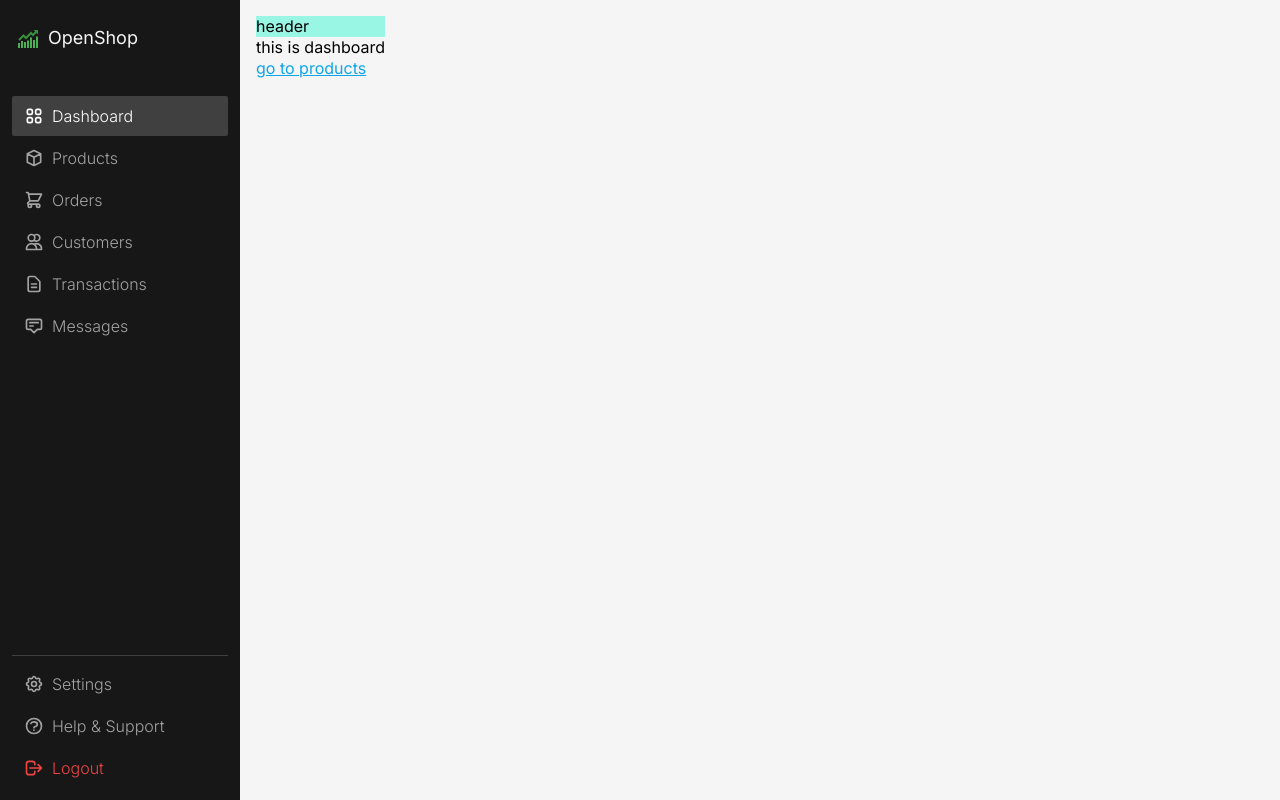
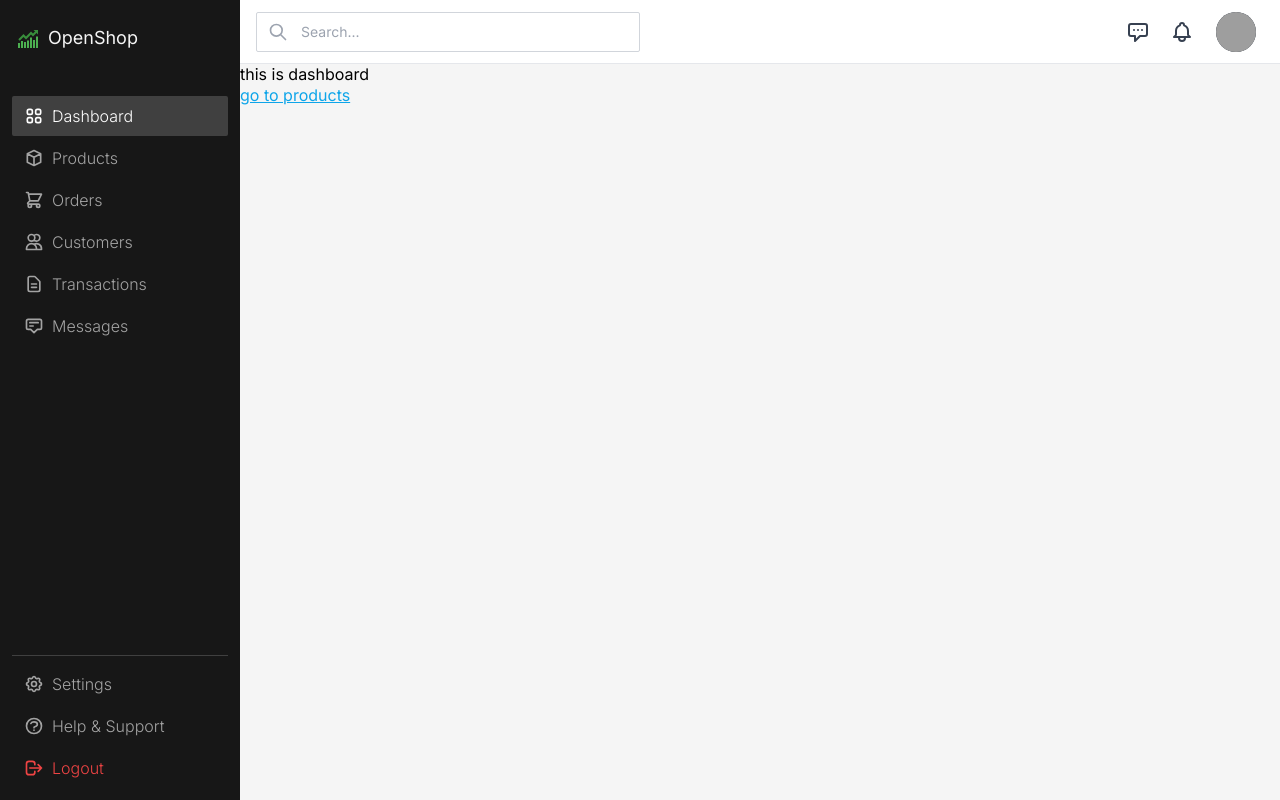
Before and after one commit to UchithmaSenevirathne/React-Dashboard, a React (Create React App) app: page / in a window 1280 px wide. Built offline with nearby package versions, Linux system fonts and the light colour scheme; grey boxes are pictures that could not be loaded.

Commit message:
create header

```diff
--- a/package.json
+++ b/package.json
@@ -3,6 +3,7 @@
   "version": "0.1.0",
   "private": true,
   "dependencies": {
+    "@headlessui/react": "^2.0.4",
     "@testing-library/jest-dom": "^5.17.0",
     "@testing-library/react": "^13.4.0",
     "@testing-library/user-event": "^13.5.0",
--- /dev/null
+++ b/src/components/shared/Header.jsx
@@ -0,0 +1,144 @@
+import React, {Fragment} from 'react'
+import { HiOutlineBell, HiOutlineChatAlt, HiOutlineSearch } from 'react-icons/hi'
+import { Menu, Popover, Transition } from '@headlessui/react'
+import classNames from 'classnames'
+import { useNavigate } from 'react-router-dom'
+
+export default function Header() {
+    const navigate = useNavigate()
+
+    return(
+        <div className='bg-white h-16 px-4 flex justify-between items-center border-b border-gray-200'>
+            <div className='relative'>
+                <HiOutlineSearch fontSize={20} className='text-gray-400 absolute top-1/2 -translate-y-1/2 left-3'/>
+                <input type='text' placeholder='Search...' className='text-sm focus:outline-none active:outline-none h-10 w-[24rem] border border-gray-300 rounded-sm pr-4 pl-11'/>
+            </div>
+            <div className='flex items-center gap-2 mr-2'>
+                <Popover className="relative">
+                    {({ open }) => (
+                        <>
+                            <Popover.Button
+                                className={classNames(
+                                    open && 'bg-gray-100',
+                                    'group inline-flex items-center rounded-sm p-1.5 text-gray-700 hover:text-opacity-100 focus:outline-none active:bg-gray-100'
+                                )}
+                            >
+                                <HiOutlineChatAlt fontSize={24} />
+                            </Popover.Button>
+                            <Transition
+                                as={Fragment}
+                                enter="transition ease-out duration-200"
+                                enterFrom="opacity-0 translate-y-1"
+                                enterTo="opacity-100 translate-y-0"
+                                leave="transition ease-in duration-150"
+                                leaveFrom="opacity-100 translate-y-0"
+                                leaveTo="opacity-0 translate-y-1"
+                            >
+                                <Popover.Panel className="absolute right-0 z-10 mt-2.5 transform w-80">
+                                    <div className="bg-white rounded-sm shadow-md ring-1 ring-black ring-opacity-5 px-2 py-2.5">
+                                        <strong className="text-gray-700 font-medium">Messages</strong>
+                                        <div className="mt-2 py-1 text-sm">This is messages panel.</div>
+                                    </div>
+                                </Popover.Panel>
+                            </Transition>
+                        </>
+                    )}
+                </Popover>
+                <Popover className="relative">
+                    {({ open }) => (
+                        <>
+                            <Popover.Button
+                                className={classNames(
+                                    open && 'bg-gray-100',
+                                    'group inline-flex items-center rounded-sm p-1.5 text-gray-700 hover:text-opacity-100 focus:outline-none active:bg-gray-100'
+                                )}
+                            >
+                                <HiOutlineBell fontSize={24}/>
+                            </Popover.Button>
+                            <Transition
+                                as={Fragment}
+                                enter="transition ease-out duration-200"
+                                enterFrom="opacity-0 translate-y-1"
+                                enterTo="opacity-100 translate-y-0"
+                                leave="transition ease-in duration-150"
+                                leaveFrom="opacity-100 translate-y-0"
+                                leaveTo="opacity-0 translate-y-1"
+                            >
+                                <Popover.Panel className="absolute right-0 z-10 mt-2.5 transform w-80">
+                                    <div className="bg-white rounded-sm shadow-md ring-1 ring-black ring-opacity-5 px-2 py-2.5">
+                                        <strong className="text-gray-700 font-medium">Notifications</strong>
+                                        <div className="mt-2 py-1 text-sm">This is notification panel.</div>
+                                    </div>
+                                </Popover.Panel>
+                            </Transition>
+                        </>
+                    )}
+                </Popover>
+                <Menu as="div" className="relative">
+                    <div>
+                        <Menu.Button className="ml-2 bg-gray-800 flex text-sm rounded-full focus:outline-none focus:ring-2 focus:ring-neutral-400">
+                            <span className="sr-only">Open user menu</span>
+                            <div
+                                className="h-10 w-10 rounded-full bg-sky-500 bg-cover bg-no-repeat bg-center"
+                                style={{ backgroundImage: 'url("https://source.unsplash.com/80x80?face")' }}
+                            >
+                                <span className="sr-only">Marc Backes</span>
+                            </div>
+                        </Menu.Button>
+                    </div>
+                    <Transition
+                        as={Fragment}
+                        enter="transition ease-out duration-100"
+                        enterFrom="transform opacity-0 scale-95"
+                        enterTo="transform opacity-100 scale-100"
+                        leave="transition ease-in duration-75"
+                        leaveFrom="transform opacity-100 scale-100"
+                        leaveTo="transform opacity-0 scale-95"
+                    >
+                        <Menu.Items className="origin-top-right z-10 absolute right-0 mt-2 w-48 rounded-sm shadow-md p-1 bg-white ring-1 ring-black ring-opacity-5 focus:outline-none">
+                            <Menu.Item>
+                                {({ active }) => (
+                                    <div
+                                        onClick={() => navigate('/profile')}
+                                        className={classNames(
+                                            active && 'bg-gray-100',
+                                            'active:bg-gray-200 rounded-sm px-4 py-2 text-gray-700 cursor-pointer focus:bg-gray-200'
+                                        )}
+                                    >
+                                        Your Profile
+                                    </div>
+                                )}
+                            </Menu.Item>
+                            <Menu.Item>
+                                {({ active }) => (
+                                    <div
+                                        onClick={() => navigate('/settings')}
+                                        className={classNames(
+                                            active && 'bg-gray-100',
+                                            'active:bg-gray-200 rounded-sm px-4 py-2 text-gray-700 cursor-pointer focus:bg-gray-200'
+                                        )}
+                                    >
+                                        Settings
+                                    </div>
+                                )}
+                            </Menu.Item>
+                            <Menu.Item>
+                                {({ active }) => (
+                                    <div
+                                        onClick={() => navigate('/logout')}
+                                        className={classNames(
+                                            active && 'bg-gray-100',
+                                            'active:bg-gray-200 rounded-sm px-4 py-2 text-gray-700 cursor-pointer focus:bg-gray-200'
+                                        )}
+                                    >
+                                        Logout
+                                    </div>
+                                )}
+                            </Menu.Item>
+                        </Menu.Items>
+                    </Transition>
+                </Menu>
+            </div>
+        </div>
+    )
+}
--- a/src/components/shared/Layout.jsx
+++ b/src/components/shared/Layout.jsx
@@ -1,13 +1,14 @@
 import React from 'react'
 import { Outlet } from 'react-router-dom'
 import Sidebar from './Sidebar'
+import Header from './Header'
 
 export default function Layout() {
     return(
         <div className='flex flex-row bg-neutral-100 h-screen w-screen overflow-hidden'>
             <Sidebar/>
-            <div className='p-4'>
-                <div className='bg-teal-200'>header</div>
+            <div className='flex-1'>
+                <Header/>
                 <div>{<Outlet/>}</div>
             </div>
         </div>
```
Also changed, not shown: 1 other file (tests, documents, lock files or other folders).
